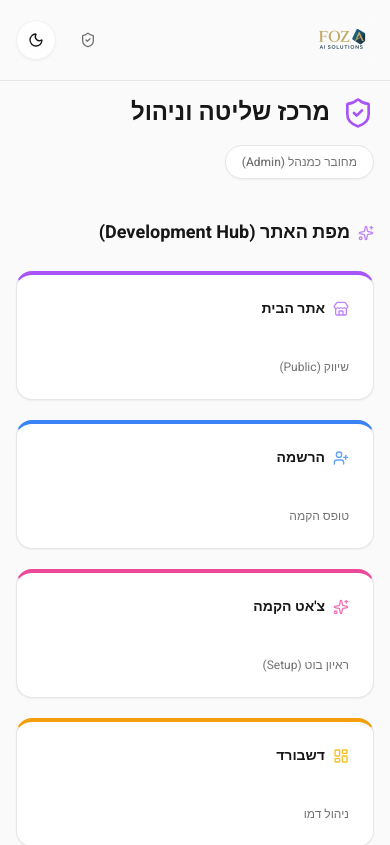
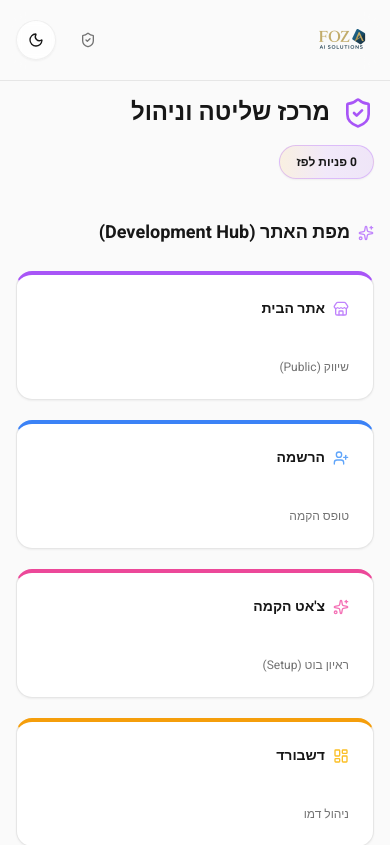
Before and after one commit to Adir-Bidany/FOZ-AI-Solutions, a Next.js app: page /admin in a window 390 px wide. Shown: the top 845 px of the page. Built offline with nearby package versions, Linux system fonts and the light colour scheme; no server answers.

Commit message:
feat: add per-client Daniela chat counts and dynamic Paz leads header counter to admin dashboard

```diff
--- a/app/admin/page.tsx
+++ b/app/admin/page.tsx
@@ -34,6 +34,7 @@ interface Client {
     email: string;
     slug: string;
     createdAt: string;
+    totalCustomerChats?: number;
     integrations?: {
         simplybook: boolean;
         whatsapp: boolean;
@@ -45,6 +46,7 @@ interface Client {
 export default function AdminDashboard() {
     const router = useRouter();
     const [clients, setClients] = useState<Client[]>([]);
+    const [totalPazLeads, setTotalPazLeads] = useState<number>(0);
     const [searchQuery, setSearchQuery] = useState("");
     const [isLoading, setIsLoading] = useState(true);
 
@@ -61,6 +63,9 @@ export default function AdminDashboard() {
             const data = await res.json();
             if (data.success) {
                 setClients(data.clients);
+                if (data.totalPazLeads !== undefined) {
+                    setTotalPazLeads(data.totalPazLeads);
+                }
             }
         } catch (error) {
             console.error("Failed to fetch clients", error);
@@ -136,8 +141,10 @@ export default function AdminDashboard() {
                         <ShieldCheck className="text-purple-500 w-8 h-8" />
                         מרכז שליטה וניהול
                     </h1>
-                    <div className="bg-card border border-border px-4 py-2 rounded-full text-xs md:text-sm font-medium text-muted-foreground shadow-sm">
-                        מחובר כמנהל (Admin)
+                    <div className="flex items-center gap-3">
+                        <div className="bg-gradient-to-r from-amber-500/10 via-purple-500/10 to-purple-600/10 border border-purple-500/30 px-4 py-2 rounded-full text-xs md:text-sm font-bold text-foreground shadow-sm flex items-center gap-2">
+                            <span>{totalPazLeads} פניות לפז</span>
+                        </div>
                     </div>
                 </div>
 
@@ -263,6 +270,9 @@ export default function AdminDashboard() {
                                         תאריך הצטרפות
                                     </th>
                                     <th className="h-12 px-6 align-middle">
+                                        שיחות דניאלה
+                                    </th>
+                                    <th className="h-12 px-6 align-middle">
                                         ממשקים
                                     </th>
                                     <th className="h-12 px-6 align-middle">
@@ -291,6 +301,12 @@ export default function AdminDashboard() {
                                             {new Date(
                                                 client.createdAt
                                             ).toLocaleDateString("he-IL")}
+                                        </td>
+                                        <td className="p-6">
+                                            <div className="inline-flex items-center gap-1.5 px-3 py-1 bg-violet-500/10 text-violet-600 dark:text-violet-300 font-bold text-xs rounded-full border border-violet-500/20 shadow-xs">
+                                                <MessageSquare className="w-3.5 h-3.5" />
+                                                <span>{client.totalCustomerChats ?? 0} שיחות</span>
+                                            </div>
                                         </td>
                                         <td className="p-6">
                                             <div className="flex items-center gap-3">
--- a/app/api/admin/clients/route.ts
+++ b/app/api/admin/clients/route.ts
@@ -1,6 +1,7 @@
 import { NextRequest, NextResponse } from "next/server";
 import { connectToDatabase as connectDB } from "@/lib/db";
 import Business from "@/models/Business";
+import ChatExternal from "@/models/ChatExternal";
 import { getToken } from "next-auth/jwt";
 
 export async function GET(req: NextRequest) {
@@ -17,6 +18,24 @@ export async function GET(req: NextRequest) {
         // שליפת כל הלקוחות, ממוינים מהחדש לישן
         const clients = await Business.find({}).sort({ createdAt: -1 }).lean();
 
+        // 1. קבוצת צבירת כמות השיחות לכל עסק בשאילתת DB בודדת
+        const chatCounts = await ChatExternal.aggregate([
+            {
+                $group: {
+                    _id: "$business_id",
+                    count: { $sum: 1 },
+                },
+            },
+        ]);
+
+        const countMap: Record<string, number> = {};
+        chatCounts.forEach((item: any) => {
+            if (item._id) {
+                countMap[item._id.toString()] = item.count;
+            }
+        });
+
+        // 2. מיפוי נתוני הלקוחות המחוטאים
         const sanitizedClients = clients.map((b: any) => ({
             _id: b._id.toString(),
             businessName: b.businessName,
@@ -24,6 +43,7 @@ export async function GET(req: NextRequest) {
             email: b.ownerEmail || b.email,
             slug: b.slug,
             createdAt: b.createdAt ? new Date(b.createdAt).toISOString() : new Date().toISOString(),
+            totalCustomerChats: countMap[b._id.toString()] || 0,
             integrations: {
                 simplybook: !!(b.api_keys?.simplybook?.companyLogin && b.api_keys?.simplybook?.apiKey),
                 whatsapp: !!(b.api_keys?.whatsapp && b.api_keys.whatsapp.trim().length > 0),
@@ -32,7 +52,14 @@ export async function GET(req: NextRequest) {
             },
         }));
 
-        return NextResponse.json({ success: true, clients: sanitizedClients });
+        // 3. כמות פניות פז (Tenant ID: 000000000000000000000000)
+        const totalPazLeads = countMap["000000000000000000000000"] || 0;
+
+        return NextResponse.json({
+            success: true,
+            clients: sanitizedClients,
+            totalPazLeads,
+        });
     } catch (error) {
         console.error("Admin API Error:", error);
         return NextResponse.json(
```
